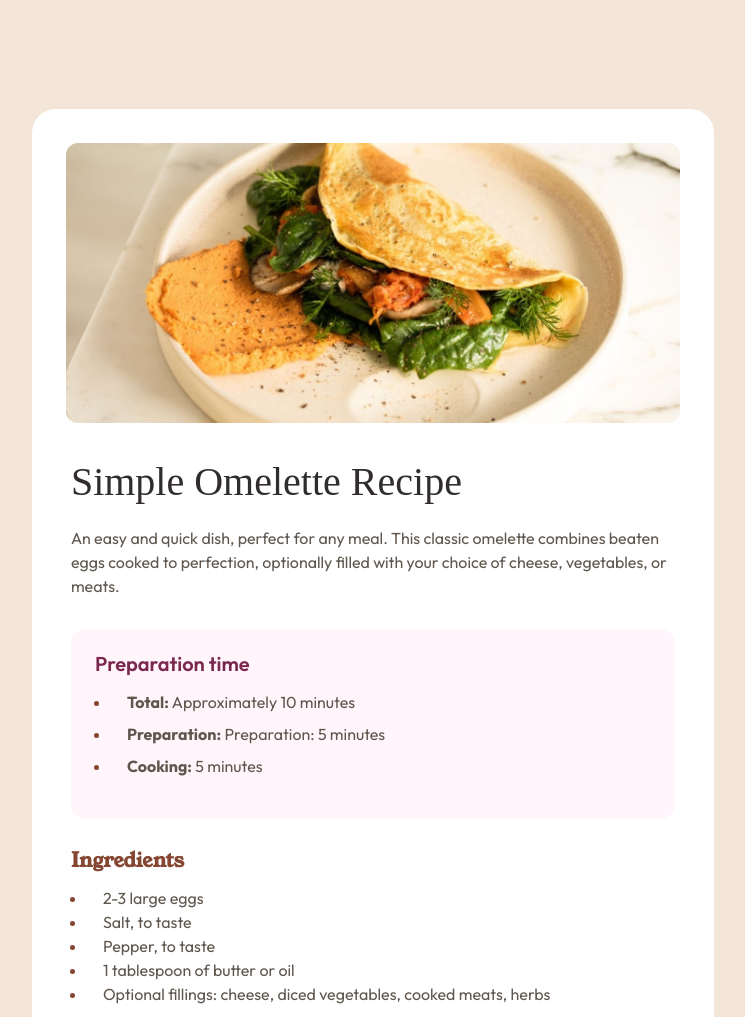
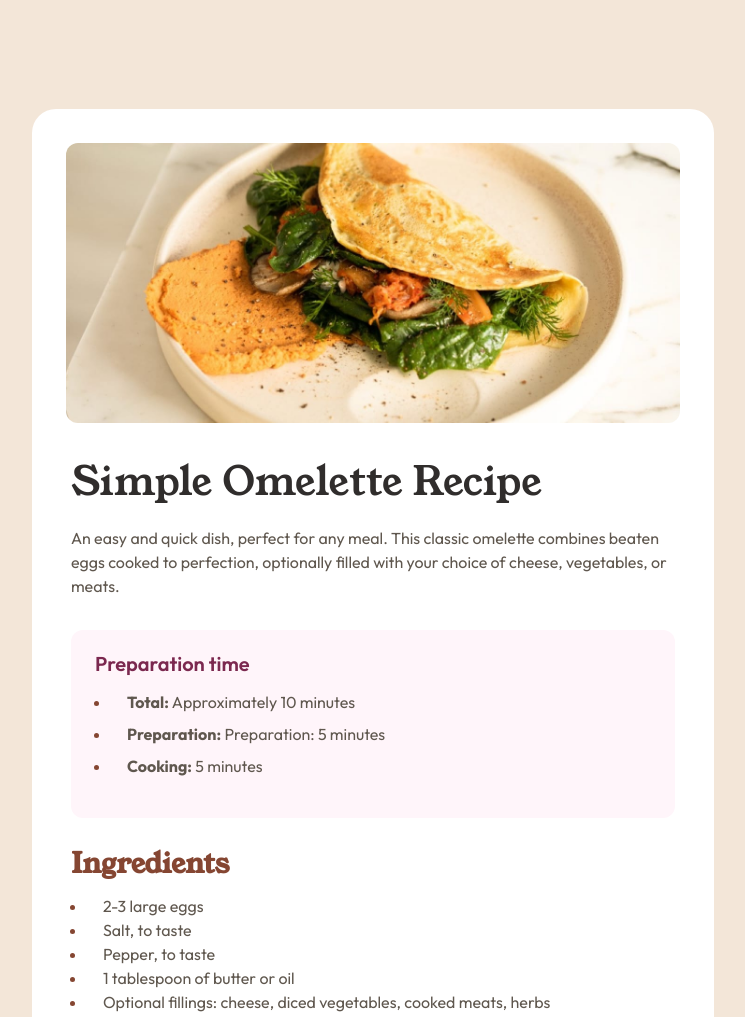
Before and after one commit to SydsBike/recipe, a plain HTML site: page index.html in a window 1280 px wide. Shown: the top 1017 px of the page, without its empty margins (267-1012 px from the left). Drawn offline with Linux system fonts and the light colour scheme.

Commit message:
correct font style

```diff
--- a/style.css
+++ b/style.css
@@ -74,7 +74,7 @@ strong {
 
 .txt-preset-1 {
   color: var(--clr--Stone-900);
-  font-family: var(--ff-headings-young);
+  font-family: var(--ff-h2-young);
   font-size: 2.5rem;
   font-weight: var(--fw-regular);
   line-height: 100%;
@@ -83,7 +83,7 @@ strong {
 .txt-preset-2 {
   color: var(--clr--Brown-800);
   font-family: var(--ff-h2-young);
-  font-size: 1.25rem;
+  font-size: 1.75rem;
   font-weight: var(--fw-semibold);
   line-height: 100%;
 }
```
